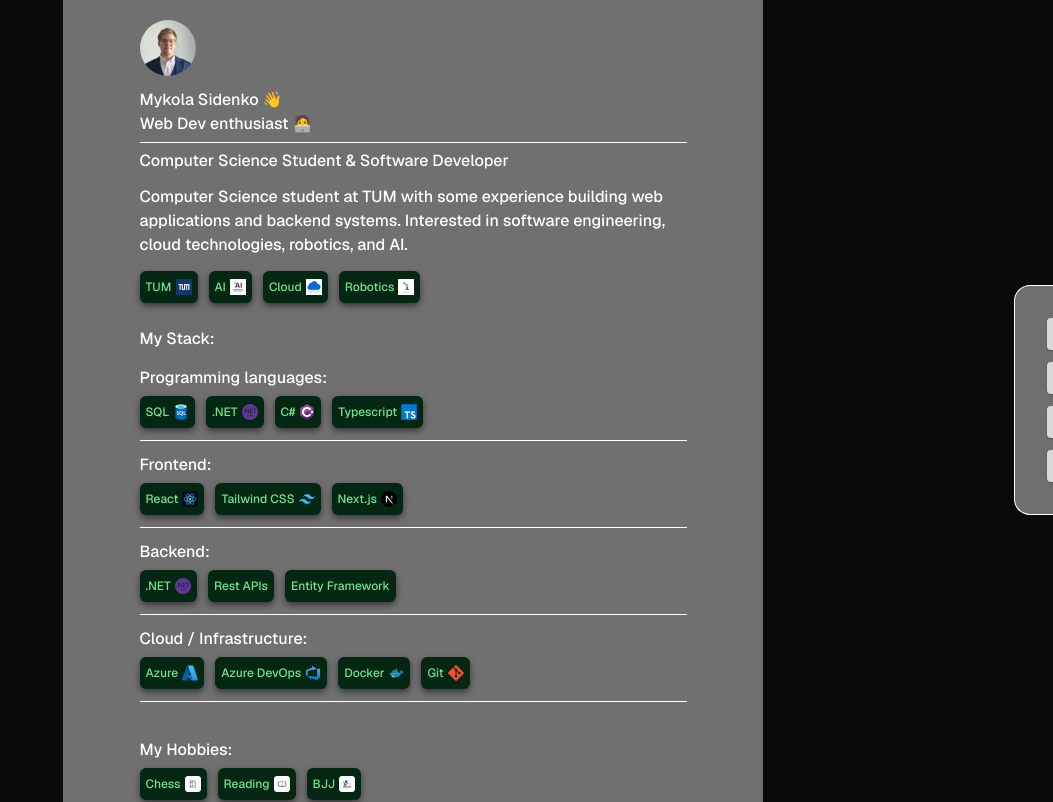
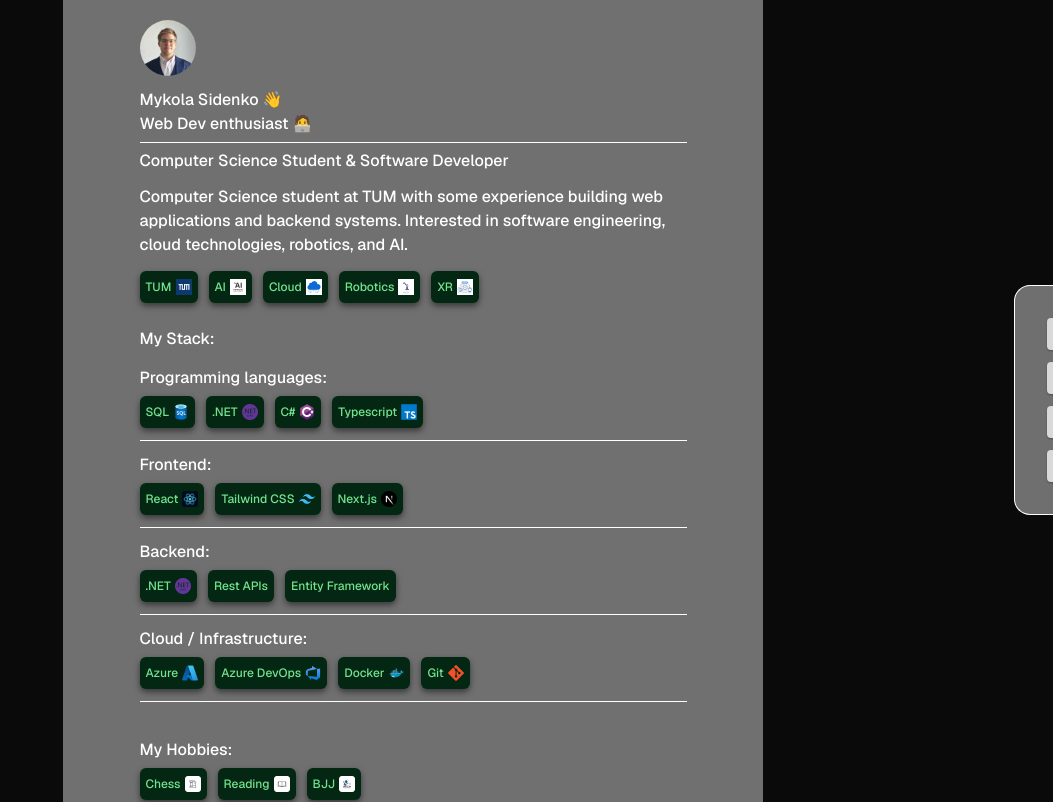
Before and after one commit to codemode-nick/personal-page, a React (Vite) app in the folder src/UI/: page / in a window 1280 px wide. Shown: the top 802 px of the page, without its empty margins (227-1280 px from the left). Built offline with nearby package versions, Linux system fonts and the light colour scheme.

Commit message:
Updated the about block

```diff
--- a/src/UI/src/sections/About.tsx
+++ b/src/UI/src/sections/About.tsx
@@ -4,6 +4,7 @@
 import AIIcon from "../icons/AI.png";
 import CloudIcon from "../icons/Cloud.png";
 import RoboticsIcon from "../icons/Robotics.png";
+import XRIcon from "../icons/XR.png";
 
 const About = () => {
   return (
@@ -35,6 +36,7 @@
           icon_src={RoboticsIcon}
           icon_alt={"Robotics_icon"}
         />
+        <Tag text={"XR"} icon_src={XRIcon} icon_alt={"XR_icon"} />
       </div>
     </section>
   );
```
Also changed, not shown: src/UI/src/icons/XR.png (added).
